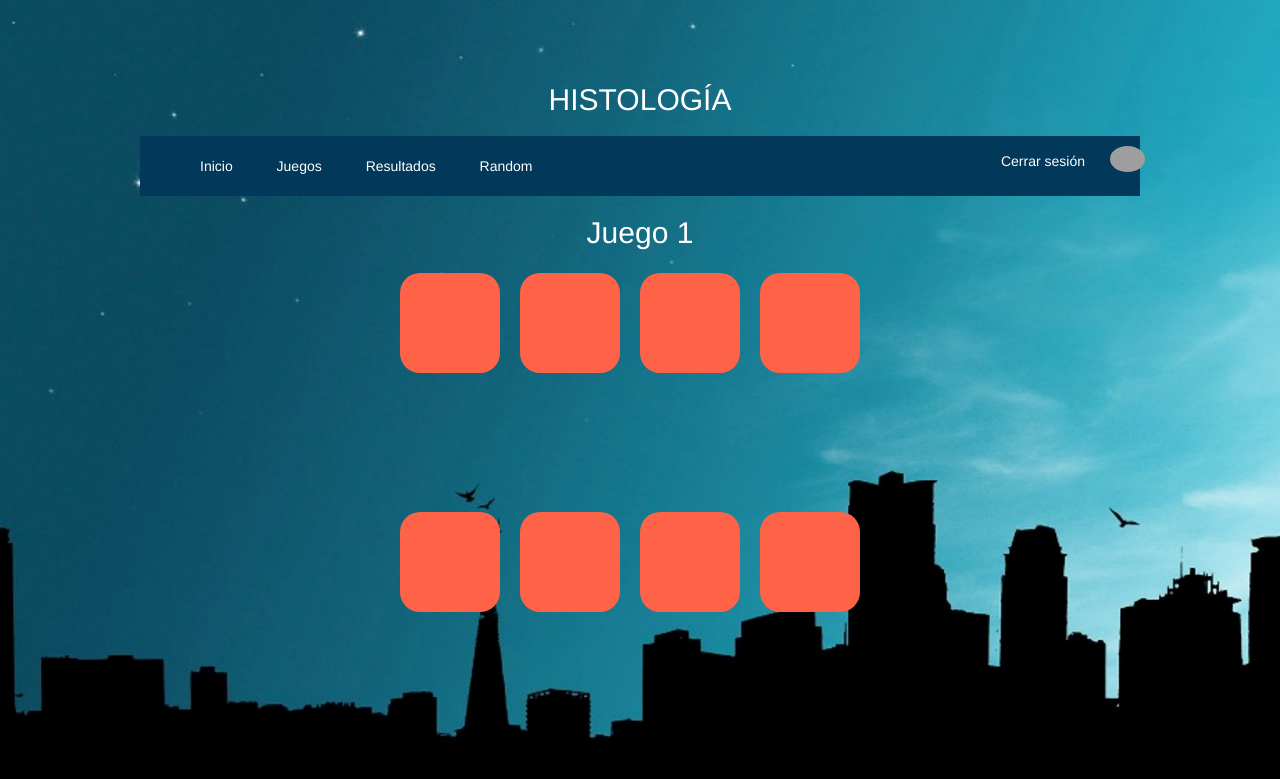
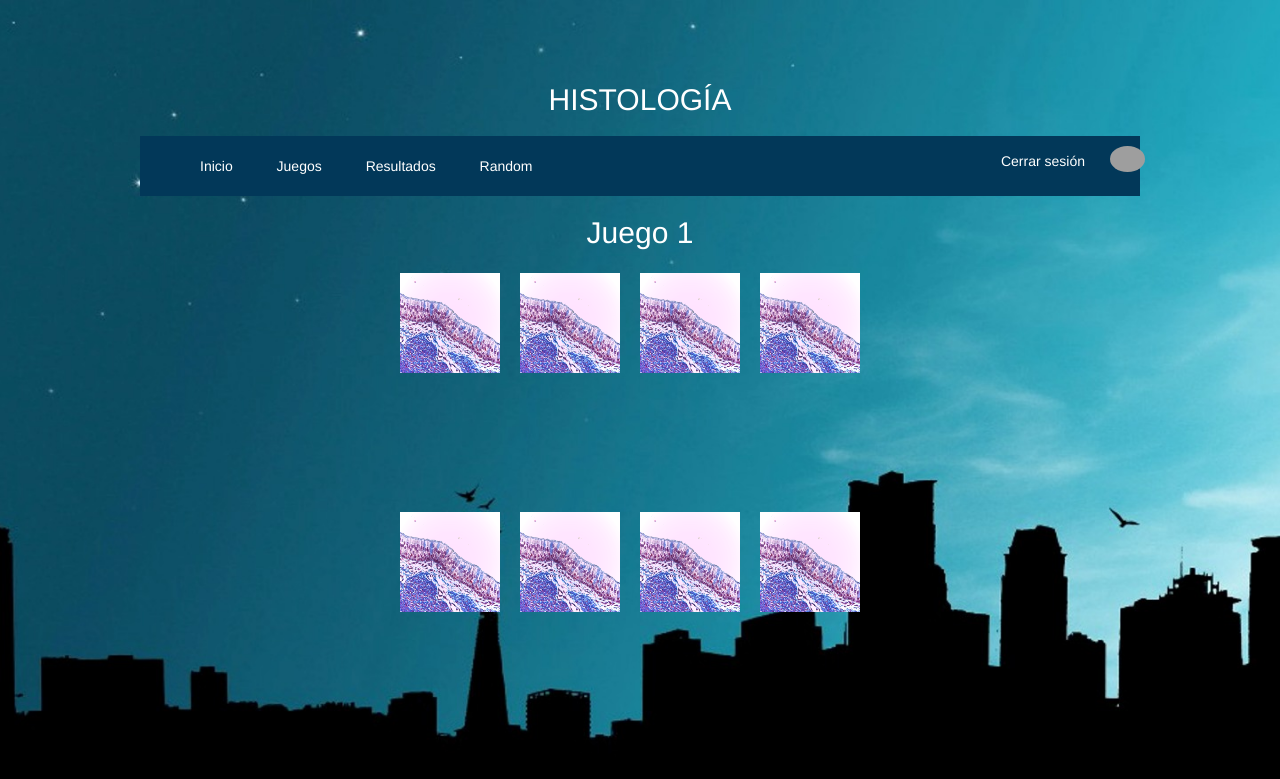
Before and after one commit to KevinSanz/Histologia3, a PHP site: page /Juego1.php in a window 1280 px wide. Shown: the top 779 px of the page. Run offline with PHP 8.4, Linux system fonts and the light colour scheme; a user stored in the database is signed in; some libraries are stand-ins or nearby versions; grey boxes are pictures that could not be loaded.

Commit message:
Juego con dos Imagens

```diff
--- a/Juego1.php
+++ b/Juego1.php
@@ -76,10 +76,11 @@
   <div class="flip-container" ontouchstart="this.classList.toggle('hover');">
     <div class="flipper">
       <div class="front">
+          <img src="imagenes/imagen0021.jpg" height="100px" width="100px">
         <i class=""></i>
       </div>
       <div class="back">
-        <p>vkontakte</p>
+        <p>Descripcion</p>
       </div>
     </div>
   </div>
@@ -87,10 +88,11 @@
   <div class="flip-container" ontouchstart="this.classList.toggle('hover');">
     <div class="flipper">
       <div class="front">
+          <img src="imagenes/imagen0021.jpg" height="100px" width="100px">
         <i class=""></i>
       </div>
       <div class="back">
-        <p>facebook</p>
+        <p>Descripcion</p>
       </div>
     </div>
   </div>
@@ -99,11 +101,12 @@
   <div class="flip-container" ontouchstart="this.classList.toggle('hover');">
     <div class="flipper">
       <div class="front">
+          <img src="imagenes/imagen0021.jpg" height="100px" width="100px">
           <!--imagen aqui-->
         <i class=""></i>
       </div>
       <div class="back">
-        <p>codepen</p>
+        <p>Descripcion</p>
       </div>
     </div>
   </div>
@@ -111,10 +114,11 @@
   <div class="flip-container" ontouchstart="this.classList.toggle('hover');">
     <div class="flipper">
       <div class="front">
+          <img src="imagenes/imagen0021.jpg" height="100px" width="100px">
         <i class=""></i>
       </div>
       <div class="back">
-        <p>Nico</p>
+        <p>Descripcion</p>
       </div>
     </div>
   </div>
@@ -124,10 +128,11 @@
   <div class="flip-container" ontouchstart="this.classList.toggle('hover');">
     <div class="flipper">
       <div class="front">
+          <img src="imagenes/imagen0021.jpg" height="100px" width="100px">
         <i class=""></i>
       </div>
       <div class="back">
-        <p>Carlos</p>
+        <p>Descripcion</p>
       </div>
     </div>
   </div>
@@ -135,10 +140,11 @@
   <div class="flip-container" ontouchstart="this.classList.toggle('hover');">
     <div class="flipper">
       <div class="front">
+          <img src="imagenes/imagen0021.jpg" height="100px" width="100px">
         <i class=""></i>
       </div>
       <div class="back">
-        <p>facebook</p>
+        <p>Descripcion</p>
       </div>
     </div>
   </div>
@@ -147,10 +153,11 @@
   <div class="flip-container" ontouchstart="this.classList.toggle('hover');">
     <div class="flipper">
       <div class="front">
+          <img src="imagenes/imagen0021.jpg" height="100px" width="100px">
         <i class=""></i>
       </div>
       <div class="back">
-        <p>codepen</p>
+        <p>Descripcion</p>
       </div>
     </div>
   </div>
@@ -158,10 +165,11 @@
   <div class="flip-container" ontouchstart="this.classList.toggle('hover');">
     <div class="flipper">
       <div class="front">
+          <img src="imagenes/imagen0021.jpg" height="100px" width="100px">
         <i class=""></i>
       </div>
       <div class="back">
-        <p>github</p>
+        <p>Descripcion</p>
       </div>
     </div>
   </div>
--- a/css/desplegable/CSSJuego1.css
+++ b/css/desplegable/CSSJuego1.css
@@ -242,8 +242,9 @@ body {
   width: 100px;
   height: 100px;
   line-height: 100px;
+
   text-align: center;
-  font-size: 30px;
+  font-size: 5px;
   border-radius: 20px;
 }
 /* flipping speed here */
```
